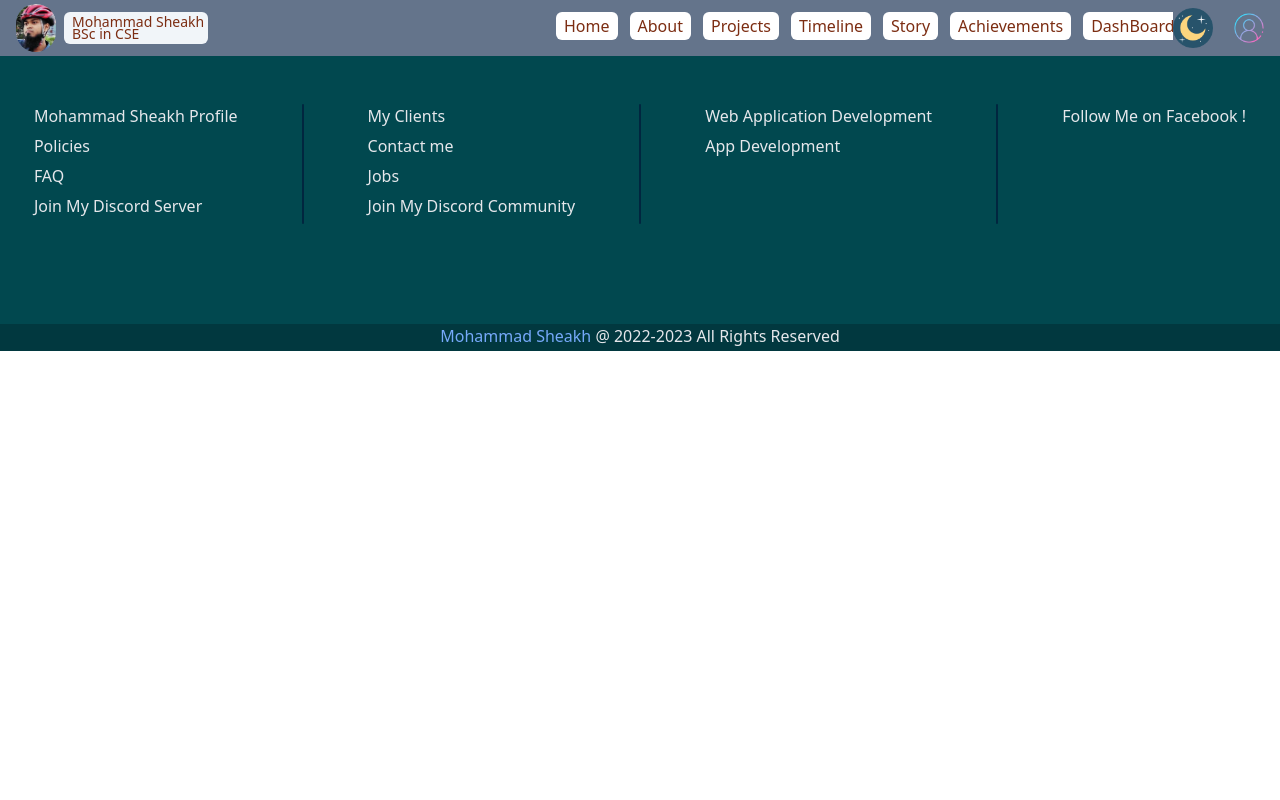
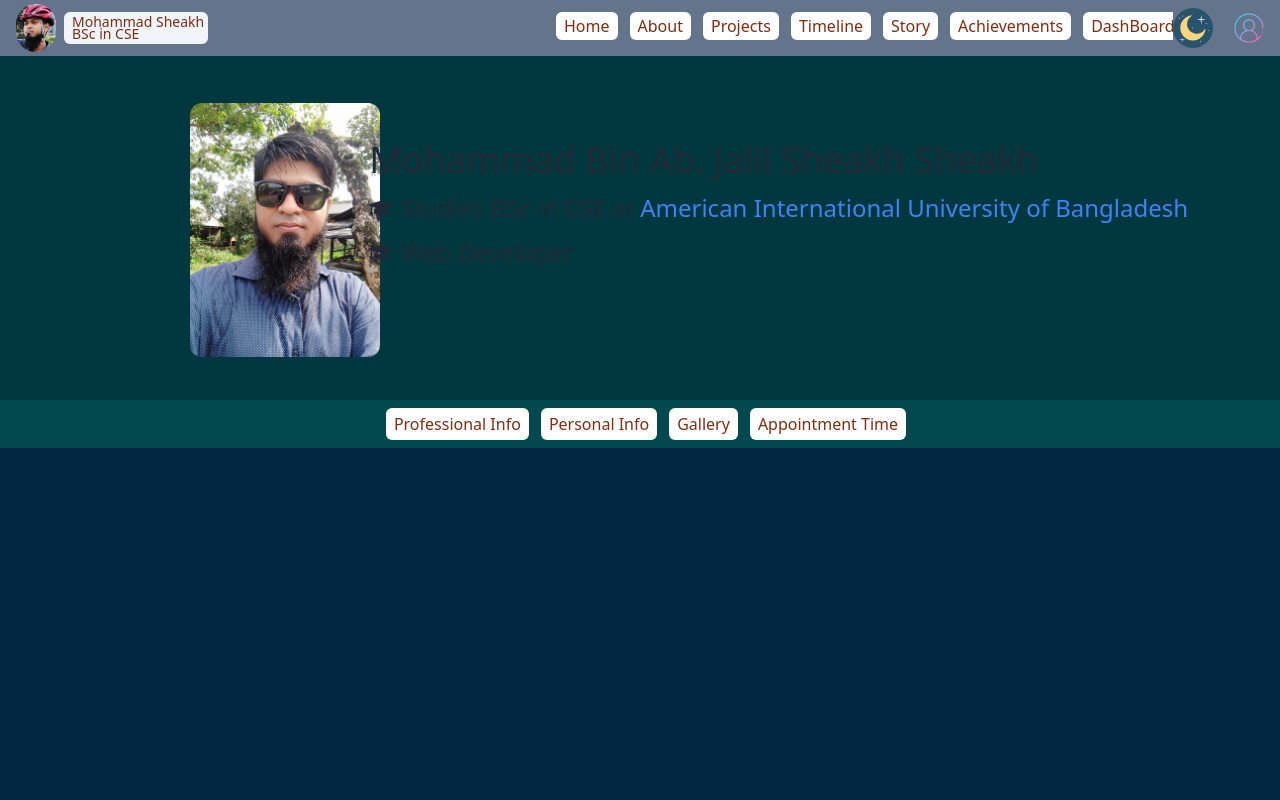
Before and after one commit to MohammadSheakh/mohammad-portfolio, a React (Create React App) app: page /about in a window 1280 px wide. Shown: the top 800 px of the page. Built offline with nearby package versions, Linux system fonts and the light colour scheme; no server answers.

Commit message:
working ...

```diff
--- /dev/null
+++ b/src/components/about/Banner.js
@@ -0,0 +1,54 @@
+import React from "react";
+import { FaGraduationCap, FaUniversity } from "react-icons/fa";
+import sheakh from "../../assets/images/about/sheakh.png";
+import sheakh1 from "../../assets/images/about/sheakh1.jpg";
+
+export default function Banner() {
+    return (
+        <>
+            <div>
+                <div class="w-auto min-h-[400px] max-h-auto bg-PrimaryColorDarkHover">
+                    <div class="flex flex-wrap w-auto min-h-[250px]">
+                        {/* profile picture section */}
+                        <div class=" mt-[75px]">
+                            <img
+                                src={sheakh1}
+                                alt=""
+                                class=" w-[190px]  mt-7 ml-20 sm:ml-[90%] md:ml-[160%] lg:ml-[100%] rounded-xl"
+                            />
+                        </div>
+                        {/* Text Section  */}
+                        <div class="ml-[2%] mt-[30px] sm:mt-[40px] md:mt-[40px] lg:mt-[140px] xl:ml-[14%] md:ml-[20%]  xs-[1px]">
+                            <h1 class="text-4xl ">
+                                Mohammad Bin Ab. Jalil Sheakh Sheakh
+                            </h1>
+                            <div class="flex gap-x-2 mt-3">
+                                <i>
+                                    <FaGraduationCap class="text-2xl mt-1" />
+                                </i>{" "}
+                                <h1 class="text-2xl">
+                                    {" "}
+                                    Studies BSc in CSE at{" "}
+                                    <a
+                                        href="https://www.aiub.edu/"
+                                        target="_blank"
+                                        class="text-blue-500"
+                                    >
+                                        American International University of
+                                        Bangladesh{" "}
+                                    </a>{" "}
+                                </h1>
+                            </div>
+                            <div class="flex gap-x-2 mt-3 mb-[10%]">
+                                <i>
+                                    <FaGraduationCap class="text-2xl mt-1" />
+                                </i>{" "}
+                                <h1 class="text-2xl"> Web Developer </h1>
+                            </div>
+                        </div>
+                    </div>
+                </div>
+            </div>
+        </>
+    );
+}
--- /dev/null
+++ b/src/components/about/InnerNavBar.js
@@ -0,0 +1,60 @@
+import React from "react";
+import { Link } from "react-router-dom";
+import Nav from "../common/Nav";
+
+export default function InnerNavBar() {
+    return (
+        <>
+            <div class="w-auto h-[67px]  pb-2 sm:h-auto bg-footerColor flex justify-center">
+                <Link to="/about">
+                    <button class="relative  mt-2 text-orange group w-auto  ml-3 min-h-8 h-12 sm:h-auto leading-6 rounded-md pl-2 pr-2 bg-PureWhite hover:shadow hover:shadow-homeColor">
+                        Professional Info
+                        <span>
+                            {" "}
+                            <div
+                                class={` group-hover:w-[108px] text-PureWhite    w-0 h-0.5 absolute bottom-[-8px] rounded-xl   bg-PureWhite hover:invisible  group-hover:visible transition-all duration-1000 hover:duration-75 delay-0`}
+                            ></div>
+                        </span>
+                    </button>
+                </Link>
+
+                <Link to="/dashboard">
+                    <button class="relative mt-2 text-orange group w-auto ml-3 min-h-8 h-12 sm:h-auto leading-6 rounded-md pl-2 pr-2 bg-PureWhite hover:shadow hover:shadow-homeColor">
+                        Personal Info
+                        <span>
+                            {" "}
+                            <div
+                                class={` group-hover:w-[85px] text-PureWhite    w-0 h-0.5 absolute bottom-[-8px] rounded-xl   bg-PureWhite hover:invisible  group-hover:visible transition-all duration-1000 hover:duration-75 delay-0`}
+                            ></div>
+                        </span>
+                    </button>
+                </Link>
+
+                <Link path="/about">
+                    <button class="relative mt-2 text-orange group w-auto ml-3 min-h-8  h-12 sm:h-auto leading-6 rounded-md pl-2 pr-2 bg-PureWhite hover:shadow hover:shadow-homeColor">
+                        Gallery
+                        <span>
+                            {" "}
+                            <div
+                                class={` group-hover:w-[50px] text-PureWhite    w-0 h-0.5 absolute bottom-[-8px] rounded-xl   bg-PureWhite hover:invisible  group-hover:visible transition-all duration-1000 hover:duration-75 delay-0`}
+                            ></div>
+                        </span>
+                    </button>
+                </Link>
+
+                <Link path="/about">
+                    <button class="relative mt-2 text-orange group w-auto ml-3 min-h-8 h-12 sm:h-auto leading-6 rounded-md pl-2 pr-2 bg-PureWhite hover:shadow hover:shadow-homeColor">
+                        Appointment Time
+                        <span>
+                            {" "}
+                            <div
+                                class={` group-hover:w-[131px] text-PureWhite    w-0 h-0.5 absolute bottom-[-8px] rounded-xl   bg-PureWhite hover:invisible  group-hover:visible transition-all duration-1000 hover:duration-75 delay-0`}
+                            ></div>
+                        </span>
+                    </button>
+                </Link>
+                {/* whitespace-nowrap items-center*/}
+            </div>
+        </>
+    );
+}
--- /dev/null
+++ b/src/components/about/aboutBody/AppointmentTime.js
@@ -0,0 +1,5 @@
+import React from "react";
+
+export default function AppointmentTime() {
+    return <div>AppointmentTime</div>;
+}
--- /dev/null
+++ b/src/components/about/aboutBody/Gallery.js
@@ -0,0 +1,5 @@
+import React from "react";
+
+export default function Gallery() {
+    return <div>Gallery</div>;
+}
--- /dev/null
+++ b/src/components/about/aboutBody/PersonalInfo.js
@@ -0,0 +1,5 @@
+import React from "react";
+
+export default function PersonalInfo() {
+    return <div>PersonalInfo</div>;
+}
--- /dev/null
+++ b/src/components/about/aboutBody/ProfessionalInfo.js
@@ -0,0 +1,5 @@
+import React from "react";
+
+export default function ProfessionalInfo() {
+    return <div>ProfessionalInfo</div>;
+}
--- a/src/components/common/navbar.js
+++ b/src/components/common/navbar.js
@@ -94,7 +94,7 @@ export default function Navbar() {
                     </Nav>
                     <Nav
                         path="/about"
-                        styleProps="group-hover:w-[71px] text-PureWhite"
+                        styleProps="group-hover:w-[50px] text-PureWhite"
                     >
                         About
                     </Nav>
--- a/src/components/projects/AddProjectForm.js
+++ b/src/components/projects/AddProjectForm.js
@@ -356,7 +356,7 @@ export default function AddProjectForm() {
                         <form
                             class="form"
                             method="post"
-                            onSubmit={printSubmit}
+                            onSubmit={handleSubmit}
                             encType="multipart/form-data" // sumit vai
                         >
                             <h5 className="mt-4">Project Title</h5>
--- a/src/components/projects/ProjectsCategory/ProjectCard.js
+++ b/src/components/projects/ProjectsCategory/ProjectCard.js
@@ -67,8 +67,9 @@ export default function ProjectCard({
                 return (
                     <div
                         key={index}
-                        class=" border-2 min-h-[230px] max-h-[500px]  w-[500px]  bg-cardBG text-cardTextColor p-1 rounded-xl mb-10"
+                        class=" border-2  max-h-[500px]  w-[500px]  bg-cardBG text-cardTextColor p-1 rounded-xl mb-10"
                     >
+                        {/* min-h-[250px] */}
                         <div>
                             {/* // carousal div */}
                             {/* {data?.imageLink?.map((image) => { */}
@@ -278,7 +279,29 @@ export default function ProjectCard({
                                 </div>
                             </div>
 
-                            <div class="relative ">
+                            <div class="flex justify-end w-auto h-auto flex-wrap">
+                                {/* 😃😃instructor na thakle amra ekhane technology gula dekhabo  */}
+                                {project?.technology ? (
+                                    <>
+                                        <h1>Technologies : </h1>{" "}
+                                        {project?.technology.map(
+                                            (technology) => (
+                                                <>
+                                                    <Link to="">
+                                                        <h1 class="px-1 bg-green-900 rounded-sm ml-1">
+                                                            {technology}
+                                                        </h1>
+                                                    </Link>
+                                                </>
+                                            )
+                                        )}
+                                    </>
+                                ) : (
+                                    <></>
+                                )}
+                            </div>
+
+                            {/* <div class="relative ">
                                 <div class="flex w-[480px]  left-[-3px] absolute  bg-PrimaryColorDarkHover rounded-b-lg">
                                     <button class="btn bg-PrimaryColorDarkHover w-24 flex-3 border-none">
                                         <i class="flex ">
@@ -299,7 +322,7 @@ export default function ProjectCard({
                                         </i>
                                     </button>
                                 </div>
-                            </div>
+                            </div> */}
                         </div>
                     </div>
                 );
--- a/src/pages/about.js
+++ b/src/pages/about.js
@@ -1,9 +1,14 @@
 import React from "react";
+import Banner from "../components/about/Banner";
+import InnerNavBar from "../components/about/InnerNavBar";
 
 export default function About() {
     return (
         <>
-            <div>About </div>
+            <div class="w-auto h-screen bg-PrimaryColorDark">
+                <Banner />
+                <InnerNavBar />
+            </div>
         </>
     );
 }
```
Also changed, not shown: src/assets/images/about/sheakh.png (added), src/assets/images/about/sheakh1.jpg (added).
